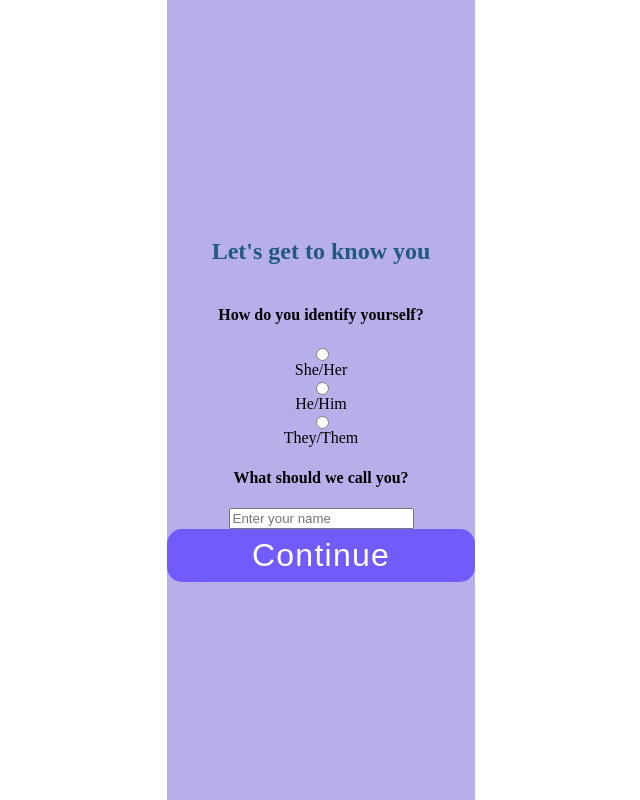
After one commit to aerlikh17/track-fit-app, a Django app: template main_app/templates/identity.html in a window 1280 px wide. The commit adds this page. Shown: the whole page, without its empty margins (319-959 px from the left). Run offline with Django 4.2, Linux system fonts and the light colour scheme; the template is opened without the code that fills it, so the values that code supplies are empty.

Commit message:
home page, identity page

```diff
--- a/main_app/static/css/style.css
+++ b/main_app/static/css/style.css
@@ -5,7 +5,104 @@ section {
     align-items: center;
 }
 .signUpBtn, .logInBtn {
-    background-color: #715BFB;
-    border: 2px solid #715BFB;
-    color: white;
+    width: 308px;
+    height: 53px;
+    border-radius: 15px;
+    background-color: #715bfb;
 }
+
+.homeTitle {
+    width: 166px;
+  height: 48px;
+  font-family: Inter;
+  font-size: 40px;
+  font-weight: 500;
+  font-stretch: normal;
+  font-style: italic;
+  line-height: normal;
+  letter-spacing: normal;
+  text-align: center;
+  color: #715bfb;
+}
+
+
+body {
+    margin: 0;
+    padding: 0;
+}
+
+.modal {
+    display: flex;
+    flex-direction: column;
+    justify-content: center;
+    align-items: center;
+}
+/* style for landing page */
+section {
+    display: flex;
+    flex-direction: column;
+    justify-content: center;
+    align-items: center;
+    height: 100vh;
+    margin: 0;
+}
+
+.btn {
+    width: 308px;
+    height: 53px;
+    border-radius: 15px;
+    background-color: #715bfb;
+    border: none;
+    font-family: Arial, Helvetica, sans-serif;
+        font-size: 32px;
+        font-weight: 400;
+        font-stretch: normal;
+        font-style: normal;
+        line-height: normal;
+        letter-spacing: 1.25px;
+        color: #fff;
+}
+
+.signUpBtn {
+    margin-top: 15px;
+}
+
+.homeTitle {
+width: 166px;
+  height: 48px;
+  font-family: Arial, Helvetica, sans-serif;
+  font-size: 40px;
+  font-weight: 500;
+  font-stretch: normal;
+  font-style: italic;
+  line-height: normal;
+  letter-spacing: normal;
+  text-align: center;
+  color: #715bfb;
+  margin-bottom: 100px;
+  margin-top: 0px;
+}
+
+a {
+    text-decoration: none;
+    color: #fff;
+}
+/* identify yourself page  */
+
+.identity {
+    background-color: #b7afe9;
+    display: flex;
+    flex-direction: column;
+    justify-content: center;
+    align-items: center;
+}
+
+.identityTitle {
+    color: #235981;
+}
+
+.identityForm {
+    display: flex;
+    flex-direction: column;
+    align-items: center;
+}
--- /dev/null
+++ b/main_app/templates/identity.html
@@ -0,0 +1,25 @@
+<!DOCTYPE html>
+<html lang="en">
+<head>
+    <meta charset="UTF-8">
+    <meta http-equiv="X-UA-Compatible" content="IE=edge">
+    <meta name="viewport" content="width=device-width, initial-scale=1.0">
+    <title>Track Fit</title>
+    <link rel="stylesheet" type="text/css" href="../static/css/style.css">
+</head>
+<body>
+    <main class="modal"><section class="identity">
+        <h2 class="identityTitle">Let's get to know you</h2>
+        <div class="identityForm">
+            <h4 class="identitySubText">How do you identify yourself?</h4>
+            <input type="radio" name="gender" id="she"> <label for="">She/Her</label>
+            <input type="radio" name="gender" id="he"> <label for="">He/Him</label>
+            <input type="radio" name="gender" id="they"> <label for="">They/Them</label>
+            <h4 class="identitySubText">What should we call you?</h4>
+            <input type="text" name="name" id="name" placeholder="Enter your name">
+            <button class="identityContinue continue btn">Continue</button>
+        </div>
+    </section>
+</main>
+</body>
+</html>
```
Also changed, not shown: main_app/templates/base.html (+9 -7 lines), main_app/templates/home.html (added).
